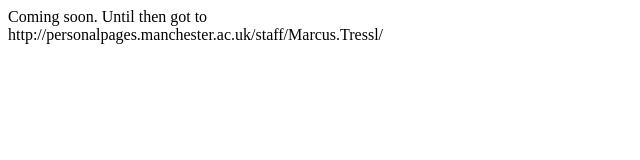
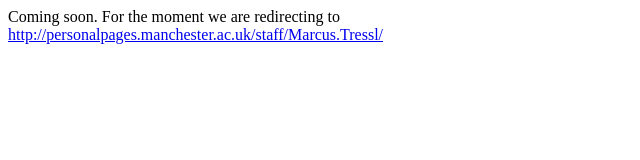
Before and after one commit to MarcusTressl/MarcusTressl.github.io, a plain HTML site: page index.html in a window 1280 px wide. Shown: the whole page, without its empty margins (0-640 px from the left). Drawn offline with Linux system fonts and the light colour scheme.

Commit message:
Update index.html

```diff
--- a/index.html
+++ b/index.html
@@ -2,8 +2,8 @@
 <meta http-equiv="refresh" content="2; URL=http://personalpages.manchester.ac.uk/staff/Marcus.Tressl/">
 <HTML><HEAD></HEAD>
 <body>
-Coming soon. Until then got to
+Coming soon. For the moment we are redirecting to
 <br>
-http://personalpages.manchester.ac.uk/staff/Marcus.Tressl/
+<a href="http://personalpages.manchester.ac.uk/staff/Marcus.Tressl/">http://personalpages.manchester.ac.uk/staff/Marcus.Tressl/</a>
 </body>
 </html>
```
